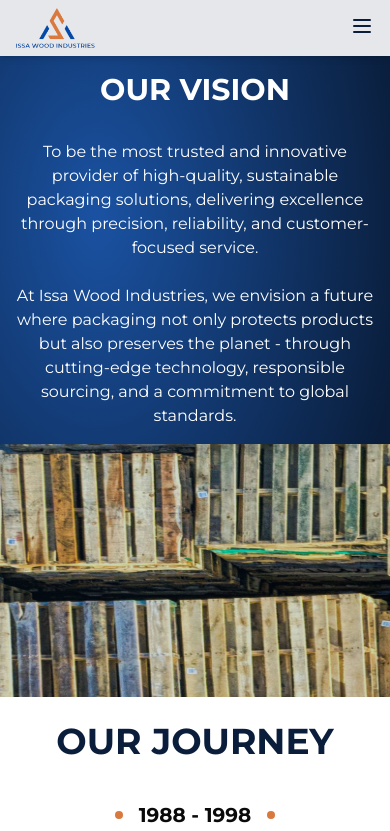
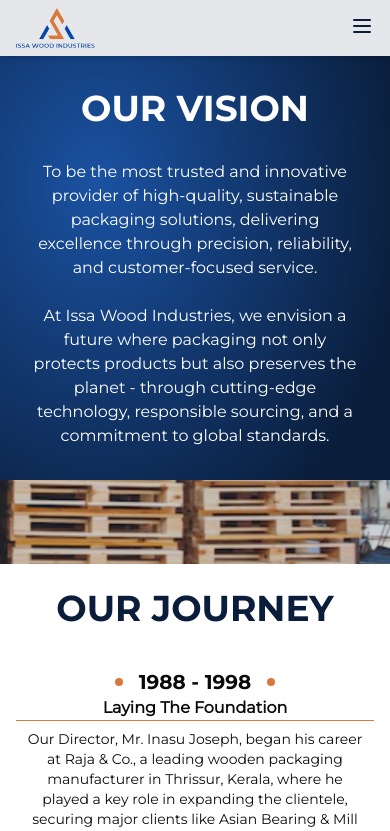
Before and after one commit to diya-hive/issa-website, a Next.js app: page /about in a window 390 px wide. Shown: the top 831 px of the page. Built offline with nearby package versions, Linux system fonts and the light colour scheme.

Commit message:
Better Favicon

```diff
--- a/app/about/page.tsx
+++ b/app/about/page.tsx
@@ -6,8 +6,8 @@ export default function About() {
     <>
       <section className="bg-radial-[at_25%_25%] from-[#1A52A2] to-iblue to-75% z-0">
         <div className="flex flex-col md:flex-row z-10">
-          <div className="flex flex-col gap-8 p-4 md:p-12 lg:p-20 w-screen md:w-[60%] items-center md:items-start md:justify-center text-white">
-            <h1 className="font-montesserat-bold text-3xl lg:text-5xl">
+          <div className="flex flex-col gap-8 w-full md:w-[60%] items-center md:justify-center text-white p-8 md:p-0">
+            <h1 className="font-montesserat-bold text-4xl lg:text-5xl">
               OUR VISION
             </h1>
             <p className="max-w-xl text-base lg:text-lg font-montesserat text-center md:text-left">
@@ -20,14 +20,17 @@ export default function About() {
               commitment to global standards.
             </p>
           </div>
-          <div className="flex w-screen md:w-[40%] h-[30vh] md:h-screen">
-            <img src="/AboutHero.png" />
+          <div className="flex items-center w-full md:w-[40%] h-[10vh] md:h-screen">
+            <img
+              src="/Products/Pallet/General/Pallet_3.jpg"
+              className="object-cover w-full h-full opacity-80"
+            />
           </div>
         </div>
       </section>
       <section>
         <div className="flex flex-col w-screen justify-center items-center font-montesserat">
-          <h2 className="font-montesserat-bold text-4xl md:text-5xl text-iblue p-6 md:p-12 text-center">
+          <h2 className="font-montesserat-bold text-4xl md:text-5xl text-iblue p-6 md:p-12 md:pt-20 text-center">
             OUR JOURNEY
           </h2>
           <Timeline />
```
Also changed, not shown: 1 other file (tests, documents, lock files or other folders).
